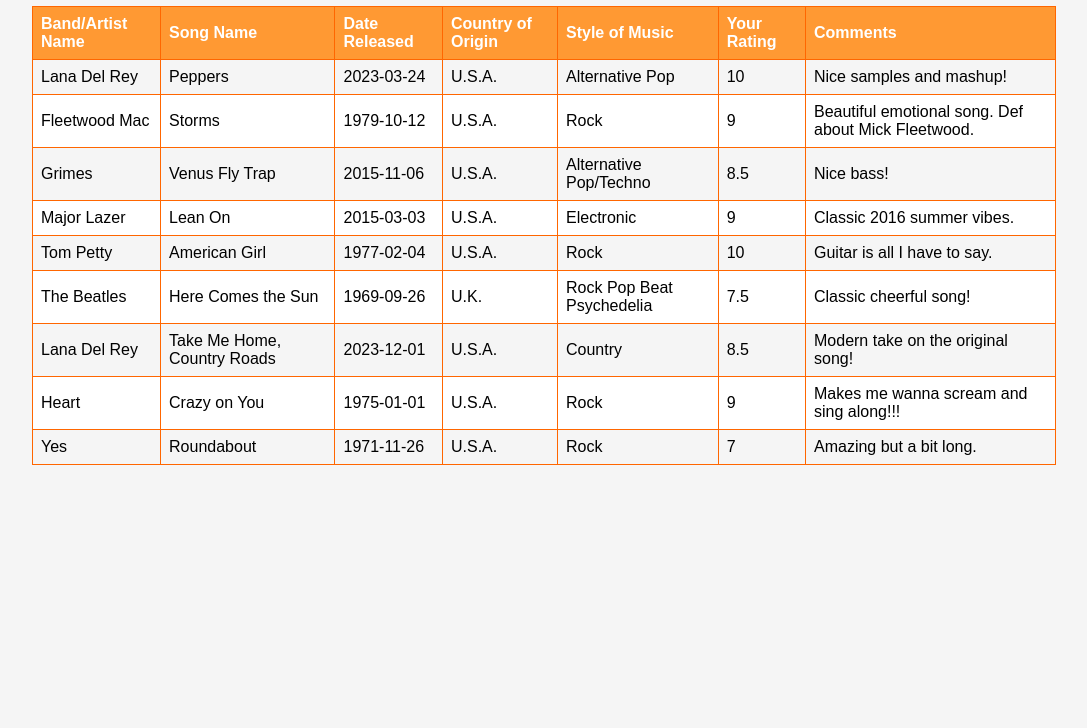
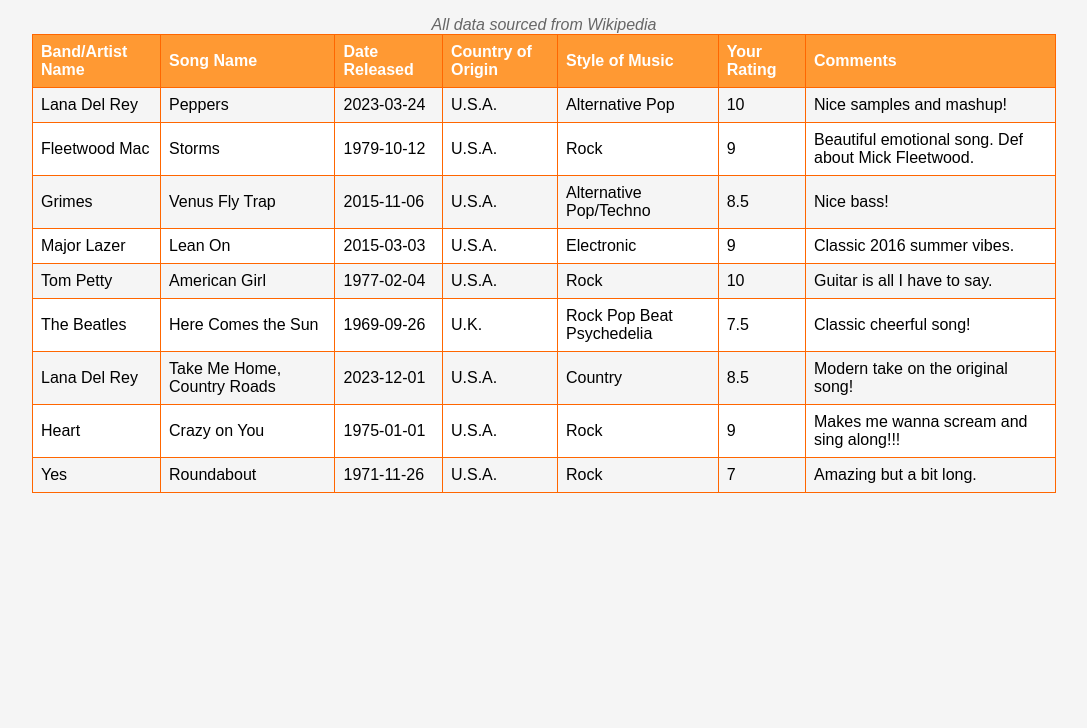
Before and after one commit to RVCC-IDMX/working-with-tables-avajenkins, a plain HTML site: page index.html in a window 1280 px wide. Shown: the part 72-800 px from the top of the page, without its empty margins (96-1183 px from the left). Drawn offline with Linux system fonts and the light colour scheme.

Commit message:
fixed caption

```diff
--- a/index.html
+++ b/index.html
@@ -42,12 +42,20 @@
         tr:nth-child(odd) {
             background-color: #f5f5f5;
         }
+        caption {
+            font-style: italic;
+            text-align: center;
+            color: #666;
+            margin-top: 10px;
+        }
+
     </style>
 </head>
 <body>
     <h1>DJ Flavy's Lineup</h1>
     <div class="table-container">
       <table class="tg">
+        <caption>All data sourced from Wikipedia</caption>
         <thead>
           <tr>
             <th class="tg-0pky heading">Band/Artist Name</th>
@@ -77,6 +85,8 @@
             <td class="tg-0pky">Rock</td>
             <td class="tg-0pky">9</td>
             <td class="tg-0pky">Beautiful emotional song. Def about Mick Fleetwood.</td>
+
+
           </tr>
           <tr>
             <td class="tg-0pky">Grimes</td>
@@ -86,6 +96,8 @@
             <td class="tg-0pky">Alternative Pop/Techno</td>
             <td class="tg-0pky">8.5</td>
             <td class="tg-0pky">Nice bass!</td>
+
+
           </tr>
           <tr>
             <td class="tg-0pky">Major Lazer</td>
@@ -95,6 +107,8 @@
             <td class="tg-0pky">Electronic</td>
             <td class="tg-0pky">9</td>
             <td class="tg-0pky">Classic 2016 summer vibes.</td>
+
+
           </tr>
           <tr>
             <td class="tg-0pky">Tom Petty</td>
@@ -104,6 +118,8 @@
             <td class="tg-0pky">Rock</td>
             <td class="tg-0pky">10</td>
             <td class="tg-0pky">Guitar is all I have to say.</td>
+
+
           </tr>
           <tr>
             <td class="tg-0pky">The Beatles</td>
@@ -113,6 +129,7 @@
             <td class="tg-0pky">Rock Pop Beat Psychedelia</td>
             <td class="tg-0pky">7.5</td>
             <td class="tg-0pky">Classic cheerful song!</td>
+
           </tr>
           <tr>
             <td class="tg-0pky">Lana Del Rey</td>
@@ -122,6 +139,8 @@
             <td class="tg-0pky">Country</td>
             <td class="tg-0pky">8.5</td>
             <td class="tg-0pky">Modern take on the original song!</td>
+
+
           </tr>
           <tr>
             <td class="tg-0pky">Heart</td>
@@ -131,6 +150,8 @@
             <td class="tg-0pky">Rock</td>
             <td class="tg-0pky">9</td>
             <td class="tg-0pky">Makes me wanna scream and sing along!!!</td>
+
+
           </tr>
           <tr>
             <td class="tg-0pky">Yes</td>
@@ -140,6 +161,8 @@
             <td class="tg-0pky">Rock</td>
             <td class="tg-0pky">7</td>
             <td class="tg-0pky">Amazing but a bit long.</td>
+
+
           </tr>
         </tbody>
       </table>
```
